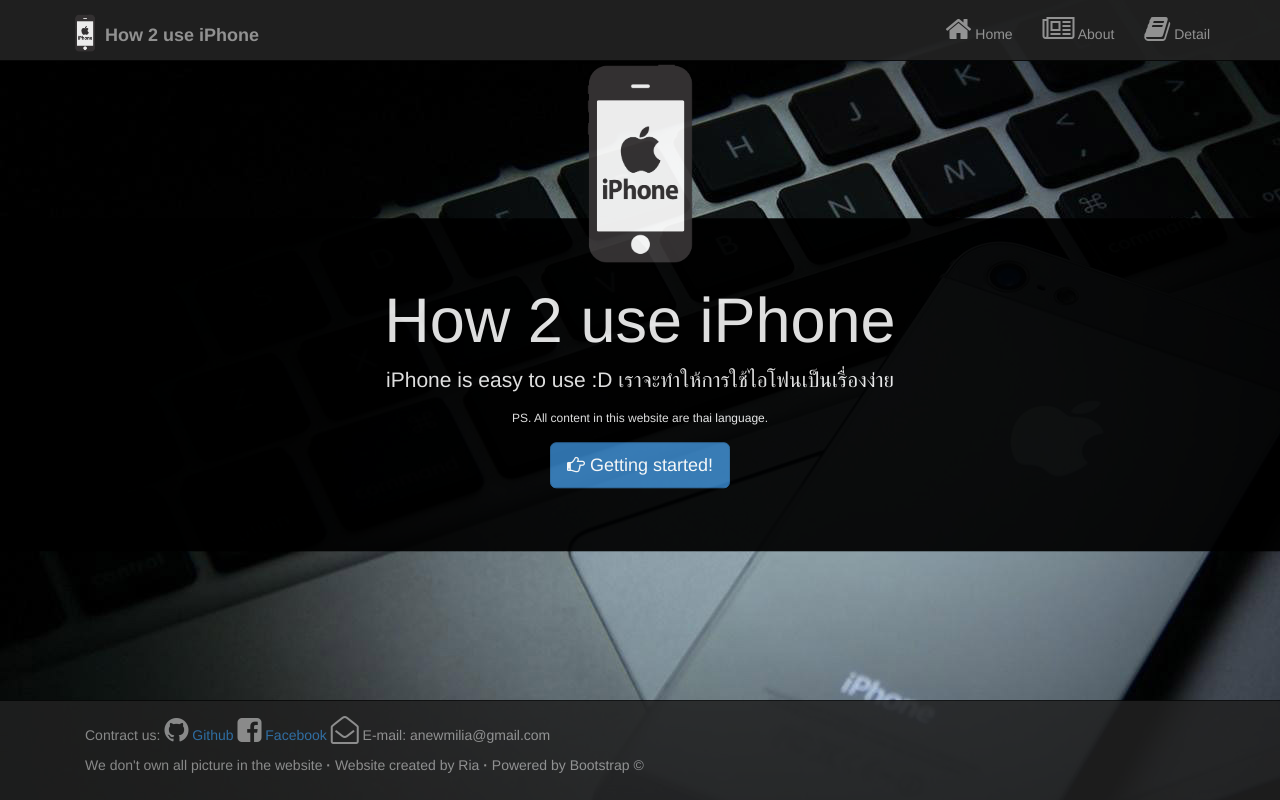
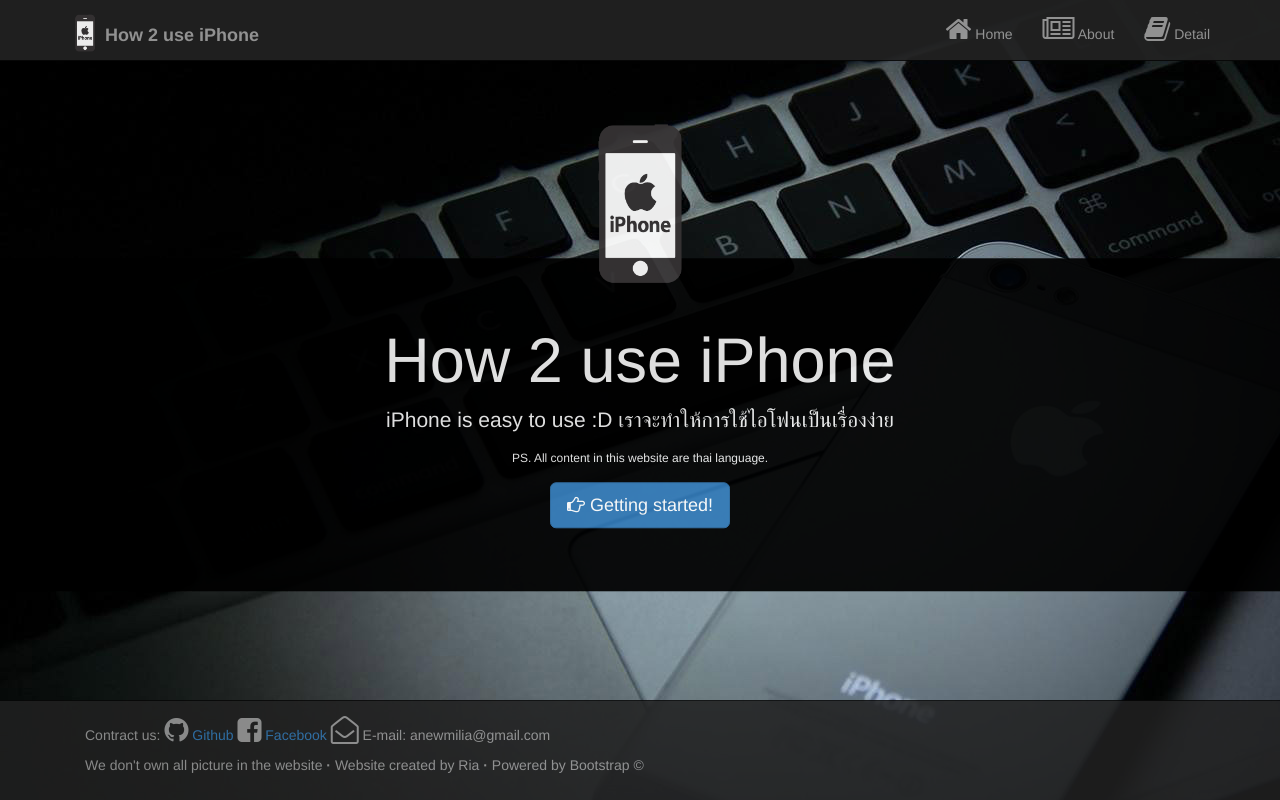
Before and after one commit to lieselottezz/howtobuild, a plain HTML site: page index.html in a window 1280 px wide. Drawn offline with nearby package versions, Linux system fonts and the light colour scheme.

Commit message:
Update 8

```diff
--- a/css/webcss.css
+++ b/css/webcss.css
@@ -12,7 +12,7 @@
 #container {
 	width: 100%;
 	position: absolute;
-	top: 50%;
+	top: 55%;
 	left: 50%;
 	margin: auto;
 	bottom: auto;
--- a/index.html
+++ b/index.html
@@ -50,7 +50,7 @@
       <div class="bs-example" data-example-id="simple-jumbotron">
         <div class="jumbotron" style="text-align: center; background-color: black;">
           <h1 style="color: #eee">How 2 use iPhone</h1>
-          <img src="img/logo.png" style="position: absolute; top: -15%; width: 160px; height: auto; transform: translate(-50%, -50%); bottom: auto; opacity: 1;">
+          <img src="img/logo.png" style="position: absolute; top: -15%; width: 10%; height: auto; transform: translate(-50%, -50%); bottom: auto; opacity: 1;">
           <p style="color: #eee">iPhone is easy to use :D เราจะทำให้การใช้ไอโฟนเป็นเรื่องง่าย</p>
           <p style="color: #eee; font-size: 12px">PS. All content in this website are thai language.</p>
           <p>
```
